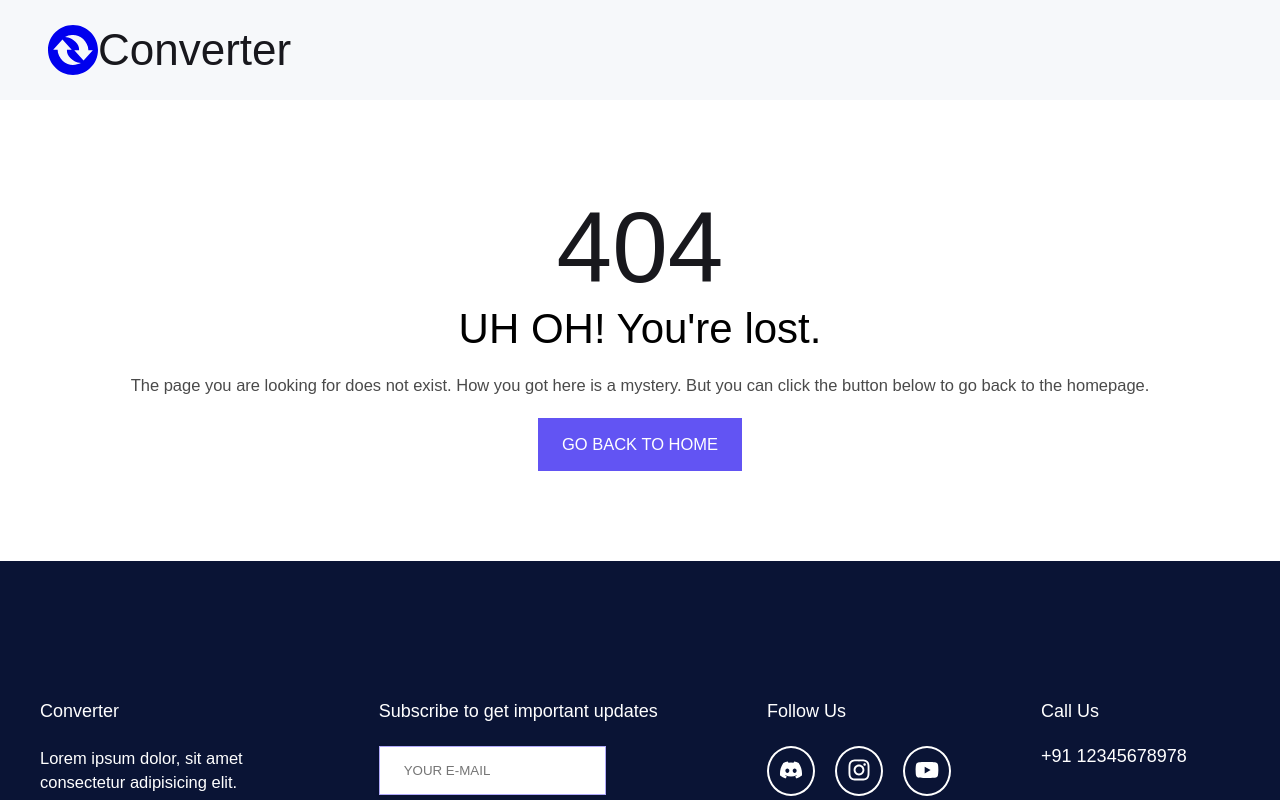
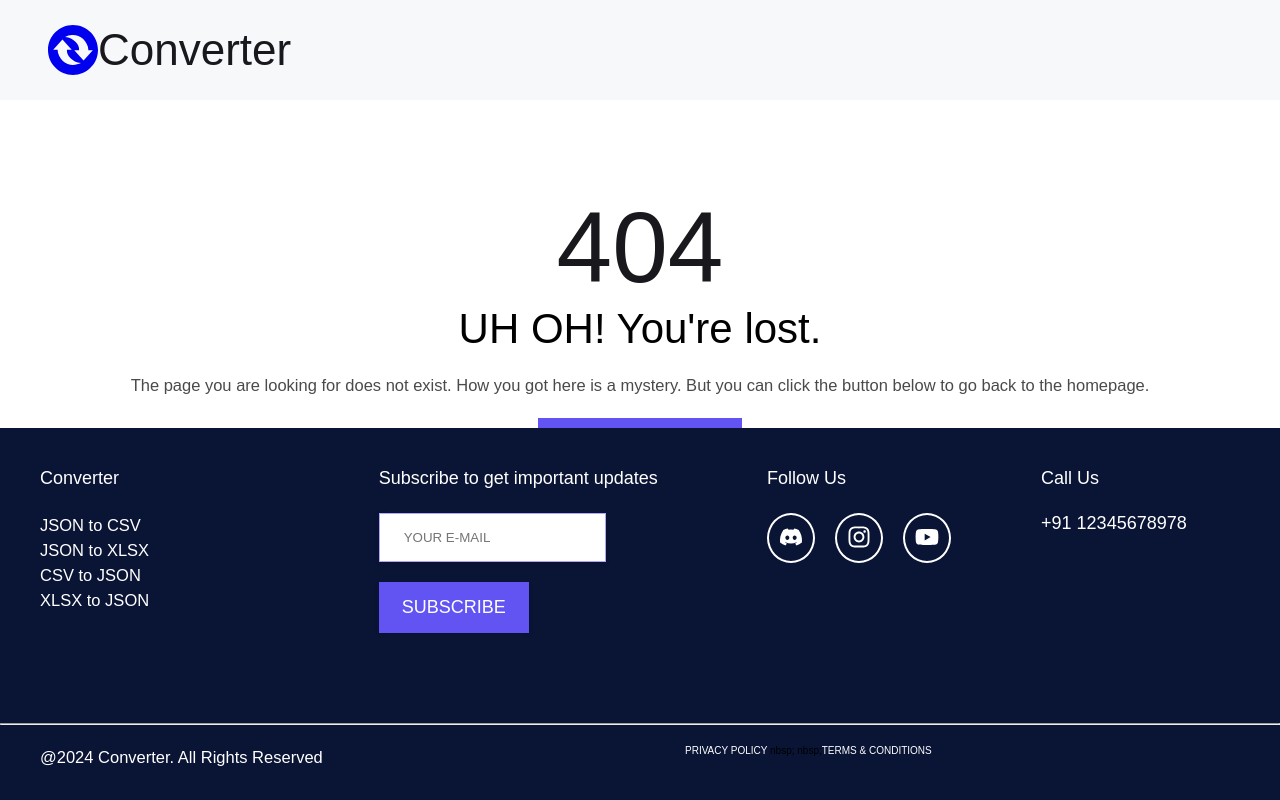
Before and after one commit to msn2106/converter, a React (Create React App) app: page / in a window 1280 px wide. Shown: the top 800 px of the page. Built offline with nearby package versions, Linux system fonts and the light colour scheme; the HTML template or start-up script is replaced by a standard one.

Commit message:
refactor footer code and styling fix

```diff
--- a/src/components/Footer.js
+++ b/src/components/Footer.js
@@ -28,7 +28,10 @@ const Footer = () => {
           <div className='container grid grid-four-column'>
             <div className='footer-about'>
               <h3>Converter</h3>
-              <p>Lorem ipsum dolor, sit amet consectetur adipisicing elit. </p>
+              <p><NavLink to="/converter/json2csv" style={{textDecoration:'none', color: 'white'}}>JSON to CSV</NavLink></p>
+              <p><NavLink to="/converter/json2xlsx" style={{textDecoration:'none', color: 'white'}}>JSON to XLSX</NavLink></p>
+              <p><NavLink to="/converter/csv2json" style={{textDecoration:'none', color: 'white'}}>CSV to JSON</NavLink></p>
+              <p><NavLink to="/converter/xlsx2json" style={{textDecoration:'none', color: 'white'}}>XLSX to JSON</NavLink></p>
             </div>
             <div className='footer-subscribe'>
               <h3>Subscribe to get important updates</h3>
@@ -63,8 +66,8 @@ const Footer = () => {
             <div className='container grid grid-two-column '>
               <p>@{new Date().getFullYear()} Converter. All Rights Reserved</p>
               <div>
-                <p>PRIVACY POLICY</p>
-                <p>TERMS & CONDITIONS</p>
+                <span>PRIVACY POLICY</span> nbsp; nbsp;
+                <span>TERMS & CONDITIONS</span>
               </div>
             </div>
           </div>
@@ -75,10 +78,10 @@ const Footer = () => {
 };
 
 const Wrapper = styled.section`
-  .iSIFGq {
-    margin: 0;
-  }
-
+  position: fixed;
+  width: 100%;
+  left: 0;
+  bottom: 0;
   .contact-short {
     max-width: 60vw;
     margin: auto;
@@ -95,13 +98,16 @@ const Wrapper = styled.section`
   }
 
   footer {
-    padding: 14rem 0 9rem 0;
+    padding: 4rem 0 3rem 0;
     background-color: ${({ theme }) => theme.colors.footer_bg};
     h3 {
       color: ${({ theme }) => theme.colors.hr};
       margin-bottom: 2.4rem;
     }
     p {
+      color: ${({ theme }) => theme.colors.white};
+    }
+    span {
       color: ${({ theme }) => theme.colors.white};
     }
     .footer-social--icons {
@@ -146,7 +152,7 @@ const Wrapper = styled.section`
     }
 
     footer {
-      padding: 9rem 0 9rem 0;
+      padding: 1rem 0 1rem 0;
     }
 
     .footer-bottom--section {
```
